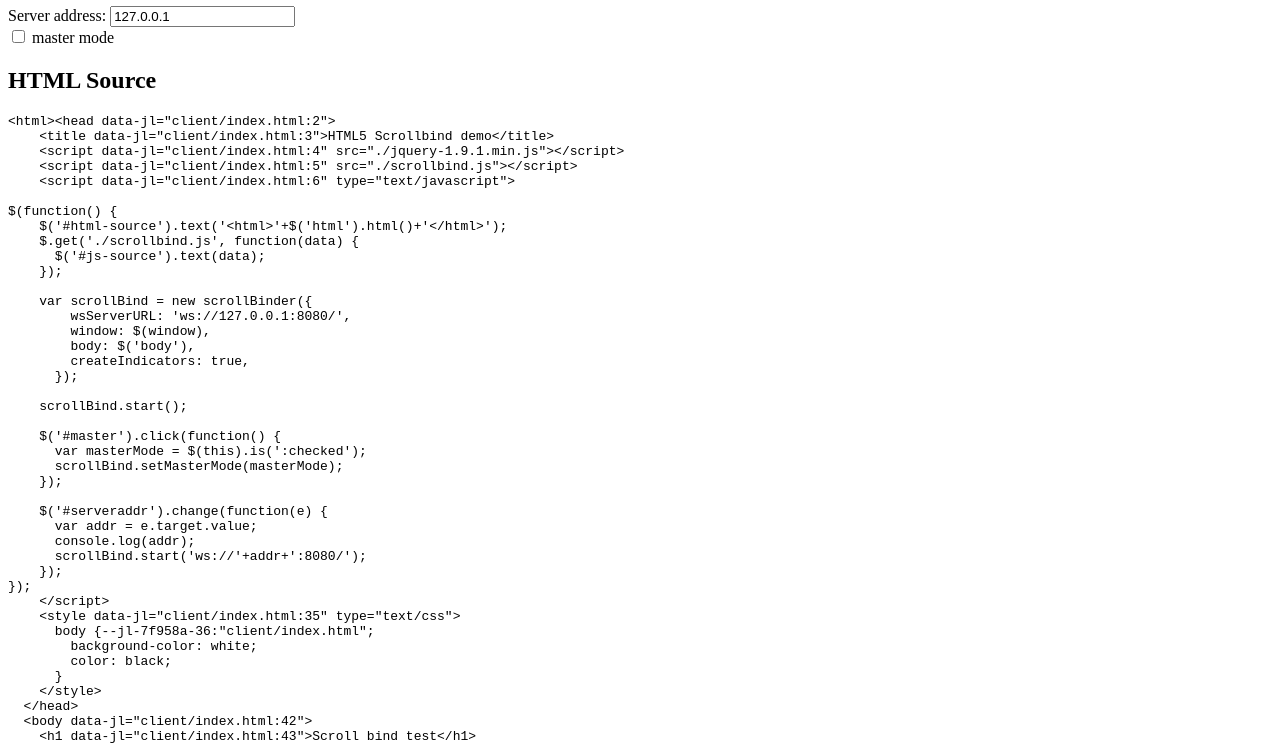
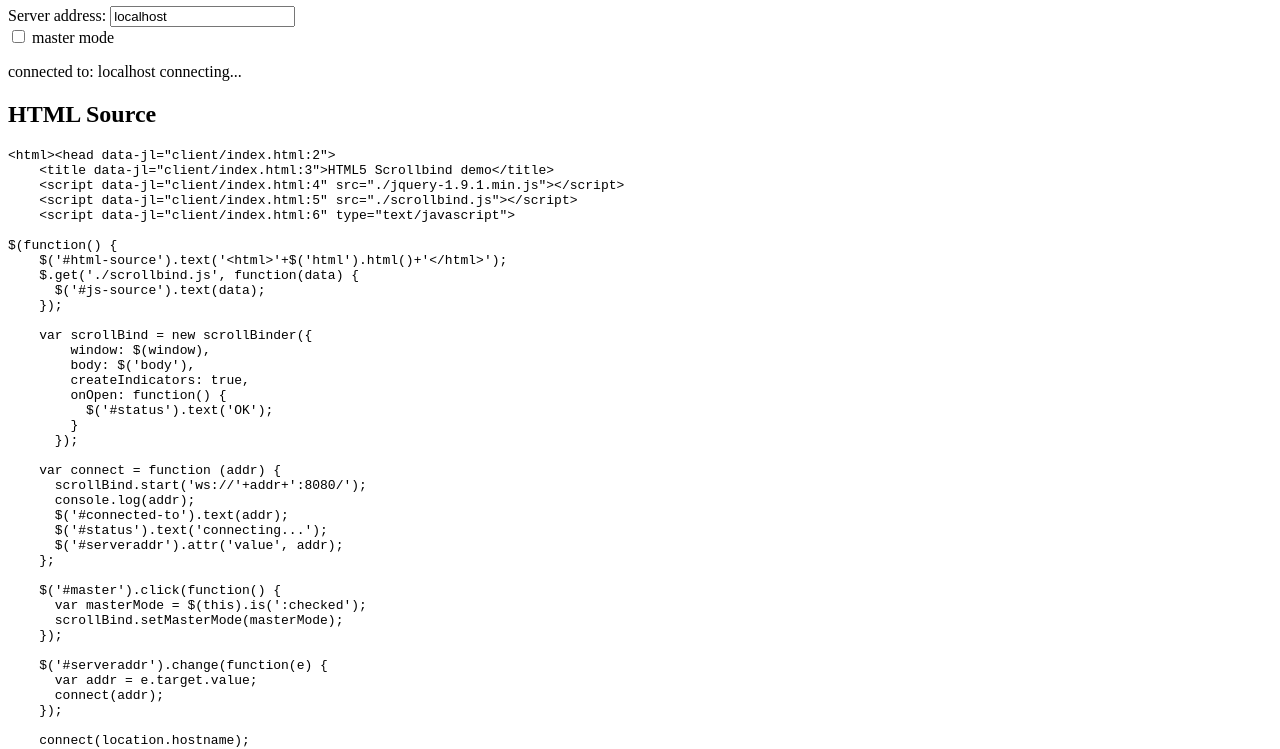
Before and after one commit to t-suzuki/scrollbind, a plain HTML site: page client/index.html in a window 1280 px wide. Shown: the part 60-809 px from the top of the page. Drawn offline with nearby package versions, Linux system fonts and the light colour scheme.

Commit message:
add onOpen handler

```diff
--- a/client/index.html
+++ b/client/index.html
@@ -12,13 +12,21 @@ $(function() {
     });
 
     var scrollBind = new scrollBinder({
-        wsServerURL: 'ws://127.0.0.1:8080/',
         window: $(window),
         body: $('body'),
         createIndicators: true,
+        onOpen: function() {
+          $('#status').text('OK');
+        }
       });
 
-    scrollBind.start();
+    var connect = function (addr) {
+      scrollBind.start('ws://'+addr+':8080/');
+      console.log(addr);
+      $('#connected-to').text(addr);
+      $('#status').text('connecting...');
+      $('#serveraddr').attr('value', addr);
+    };
 
     $('#master').click(function() {
       var masterMode = $(this).is(':checked');
@@ -27,9 +35,10 @@ $(function() {
 
     $('#serveraddr').change(function(e) {
       var addr = e.target.value;
-      console.log(addr);
-      scrollBind.start('ws://'+addr+':8080/');
+      connect(addr);
     });
+
+    connect(location.hostname);
 });
     </script>
     <style type="text/css">
@@ -43,10 +52,14 @@ $(function() {
     <h1>Scroll bind test</h1>
 
     <label for="serveraddr">Server address:</label>
-    <input id="serveraddr" value="127.0.0.1"></input>
+    <input id="serveraddr" value=""></input>
     <br />
     <input type="checkbox" id="master"></input>
     <label for="master">master mode <span></span></label>
+    <p>connected to:
+      <span id="connected-to"></span>
+      <span id="status"></span>
+    </p>
 
     <h2>HTML Source</h2>
     <pre id="html-source"></pre>
--- a/client/scrollbind.js
+++ b/client/scrollbind.js
@@ -11,6 +11,8 @@
     var self = this;
     var ws;
     var isUnderControl;
+
+    this.onOpen  = param.onOpen || undefined;
 
     // set user scroll hook.
     $(window).scroll(function() {
@@ -86,6 +88,9 @@
           onReceiveScroll(e.data);
         }
       };
+      if (this.onOpen) {
+        self.ws.onopen = this.onOpen;
+      }
     };
 
     //! close connection.
```
